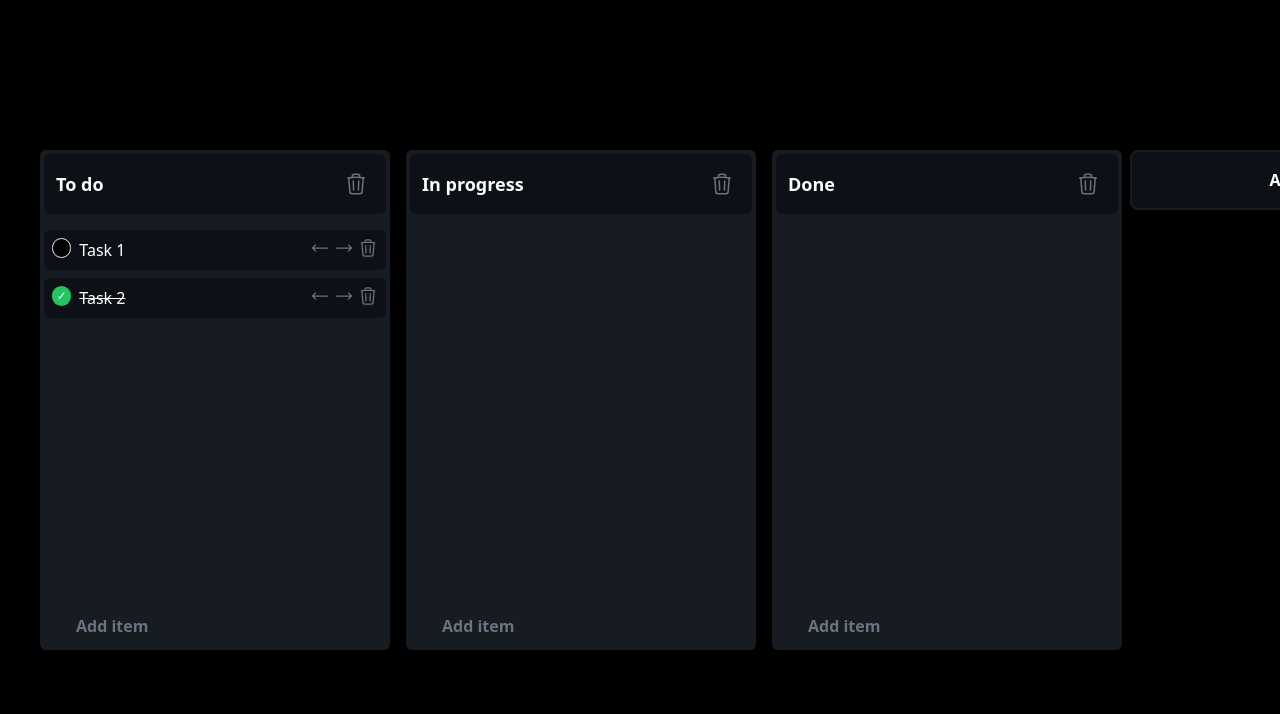
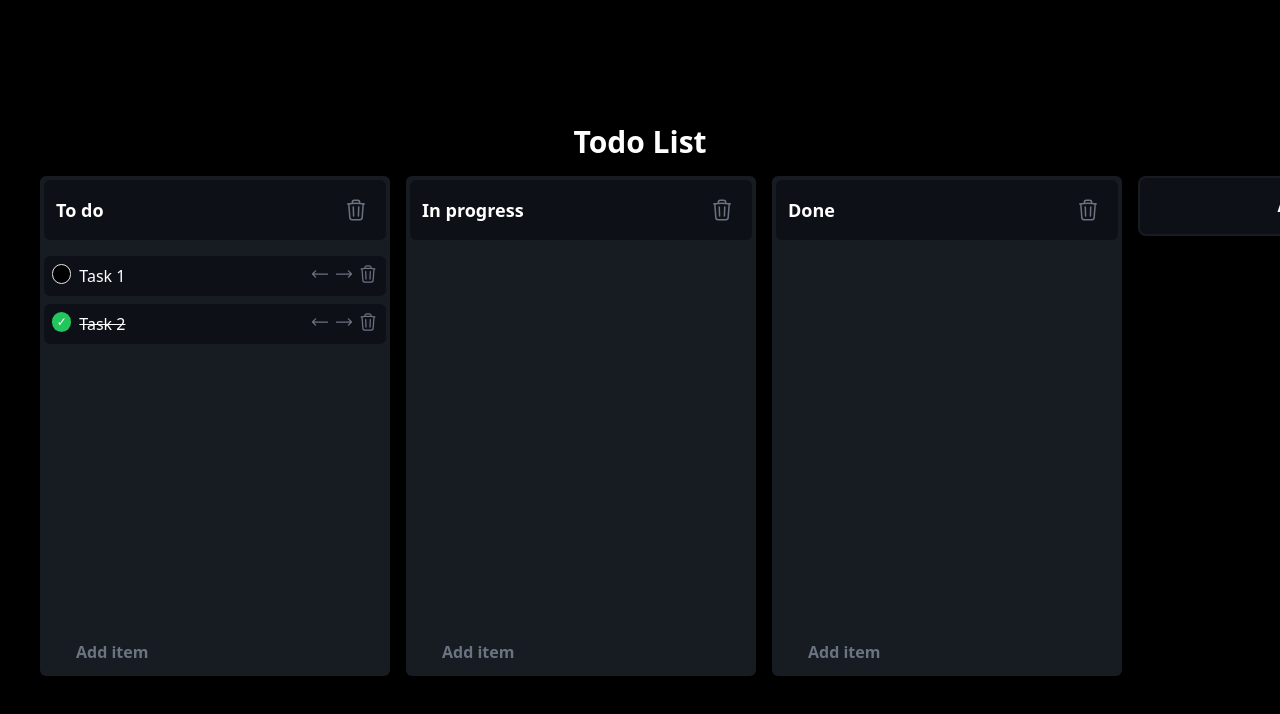
Before and after one commit to cavargasl/todo-list, a React (Vite) app: page / in a window 1280 px wide. Shown: the top 714 px of the page. Built offline with nearby package versions, Linux system fonts and the light colour scheme; some icons are missing.

Commit message:
feat: Improve App layout and add Todo List header

```diff
--- a/src/App.tsx
+++ b/src/App.tsx
@@ -1,7 +1,14 @@
 import KanbanBoard from "@/components/KanbanBoard";
 
 function App() {
-  return <KanbanBoard />;
+  return (
+    <div className="flex flex-col min-h-screen gap-4 justify-center overflow-y-hidden px-[40px]">
+      <header className="w-full text-center font-bold text-3xl">
+        <h1>Todo List</h1>
+      </header>
+      <KanbanBoard />
+    </div>
+  );
 }
 
 export default App;
--- a/src/components/KanbanBoard.tsx
+++ b/src/components/KanbanBoard.tsx
@@ -9,14 +9,12 @@ function KanbanBoard() {
   const [columns, setColumns] = useState(["To do", "In progress", "Done"]);
   const [addColumn, setAddColumn] = useState(false);
   const [tasks, setTasks] = useState<Task[]>([
-    { id: useId(), name: "Task 1", stage: 0, completed: false},
-    { id: useId(), name: "Task 2", stage: 0, completed: true},
+    { id: useId(), name: "Task 1", stage: 0, completed: false },
+    { id: useId(), name: "Task 2", stage: 0, completed: true },
   ]);
 
   return (
-    <div className="m-auto flex min-h-screen w-full items-center overflow-x-auto overflow-y-hidden px-[40px]">
-      <div className="m-auto flex gap-2">
-        <div className="flex gap-4">
+    <main className="flex gap-4 justify-center min-w-max">
       {columns.map((column, index) => (
         <ColumnContainer
           key={column}
@@ -24,7 +22,6 @@ function KanbanBoard() {
           tasks={tasks.filter((task) => task.stage === index)}
         />
       ))}
-        </div>
       {addColumn ? (
         <Input
           className="h-[60px] font-semibold w-[350px]"
@@ -40,8 +37,7 @@ function KanbanBoard() {
           Add column
         </Button>
       )}
-      </div>
-    </div>
+    </main>
   );
 }
 
```
Lines whose indentation alone changed are shown as unchanged.
